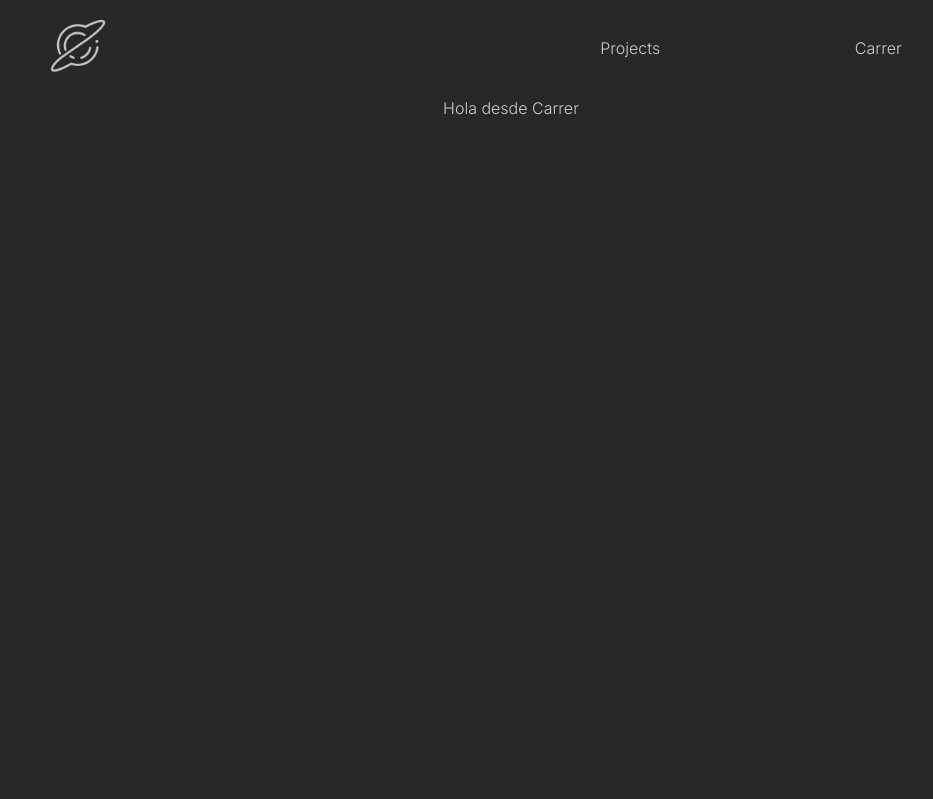
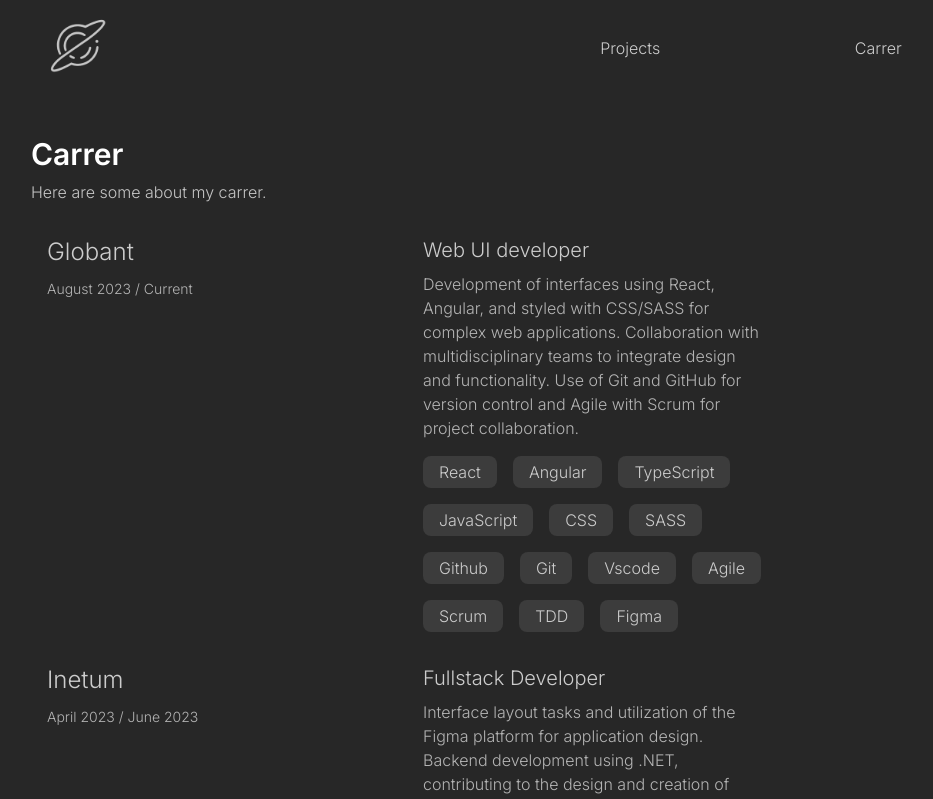
Before and after one commit to imcasero/my-website, a React (Vite) app: page /career in a window 1280 px wide. Shown: the top 799 px of the page, without its empty margins (129-1062 px from the left). Built offline with nearby package versions, Linux system fonts and the light colour scheme.

Commit message:
feat: add career model

```diff
--- /dev/null
+++ b/src/components/career/career.component.tsx
@@ -0,0 +1,28 @@
+import { ReactElement } from "react";
+import { IExperience, IMonthYear, Month } from "../../model";
+
+const customDateFormat = (data: IMonthYear | "Current"): string => {
+    return data === "Current" ? "Current" : `${Month[data.month]} ${data.year}`;
+}
+
+export default function CareerComponent({ data }: { data: IExperience }): ReactElement {
+    return (
+        <li className="flex flex-col lg:flex-row m-4 gap-8 w-3/4" >
+            <div className="w-1/2">
+                <h3 className="text-2xl mb-2">{data.bussines}</h3>
+                <span className="text-sm text-link">{customDateFormat(data.from)} / {customDateFormat(data.to)}</span>
+            </div>
+            <div className="w-full lg:w-1/2">
+                <h4 className="text-xl mb-2"> {data.position}</h4>
+                <p className="mb-4 text-link font-medium">
+                    {data.description}
+                </p>
+                <ul className="flex flex-wrap gap-4">
+                    {data.technologies.map((tech: string) => {
+                        return <li className="bg-tag py-1 px-4 rounded-lg" key={tech}>{tech}</li>
+                    })}
+                </ul>
+            </div>
+        </li >
+    )
+}
--- /dev/null
+++ b/src/components/careers/careers.component.tsx
@@ -0,0 +1,14 @@
+import { ReactNode } from "react";
+export default function CareersComponent({
+    children,
+}: {
+    children: ReactNode;
+}): ReactNode {
+    return (
+        <section className="flex flex-col items-start w-3/4 mt-10 mb-10">
+            <h2 className="text-title text-3xl font-bold mb-2 ">Carrer</h2>
+            <h3 className="text-subtitle text-base font-medium mb-4" >Here are some about my carrer.</h3>
+            <ul className="flex flex-col justify-center w-full" >{children}</ul>
+        </section >
+    );
+}
--- a/src/pages/career.page.tsx
+++ b/src/pages/career.page.tsx
@@ -1,7 +1,16 @@
 import { ReactElement } from "react";
+import { IExperience, experiences } from "../model";
+import CareersComponent from "../components/careers/careers.component";
+import CareerComponent from "../components/career/career.component";
 
 export function Career(): ReactElement {
     return (
-        <div>Hola desde Carrer</div>
+        <>
+            <CareersComponent>
+                {experiences.map((dataCareer: IExperience) => {
+                    return <CareerComponent key={dataCareer.id} data={dataCareer} />;
+                })}
+            </CareersComponent>
+        </>
     )
 }
```
